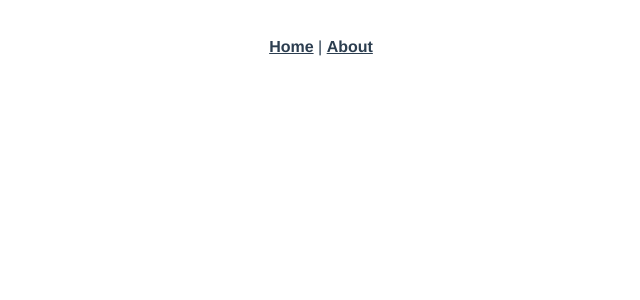
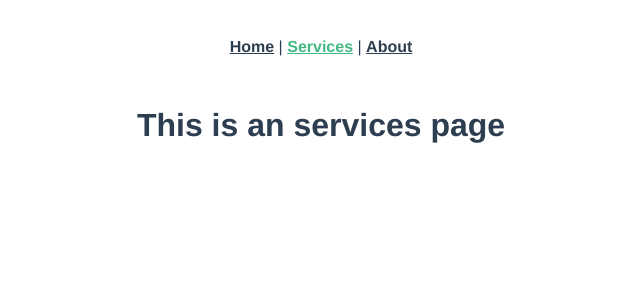
Before and after one commit to andihermantyo/andihermantyo.com, a Vue app: page /services in a window 1280 px wide. Shown: the top 300 px of the page, without its empty margins (319-959 px from the left). Built offline with nearby package versions, Linux system fonts and the light colour scheme.

Commit message:
Add router & view 'Services'.

```diff
--- a/src/App.vue
+++ b/src/App.vue
@@ -2,6 +2,7 @@
   <div id="app">
     <div id="nav">
       <router-link to="/">Home</router-link> |
+      <router-link to="/services">Services</router-link> |
       <router-link to="/about">About</router-link>
     </div>
     <router-view />
--- a/src/router.js
+++ b/src/router.js
@@ -14,6 +14,12 @@ export default new Router({
       component: Home
     },
     {
+      path: "/services",
+      name: "services",
+      component: () =>
+        import(/* webpackChunkName: "services" */ "./views/Services.vue")
+    },
+    {
       path: "/about",
       name: "about",
       // route level code-splitting
--- /dev/null
+++ b/src/views/Services.vue
@@ -0,0 +1,5 @@
+<template>
+  <div class="services">
+    <h1>This is an services page</h1>
+  </div>
+</template>
```
Also changed, not shown: 1 other file (tests, documents, lock files or other folders).
